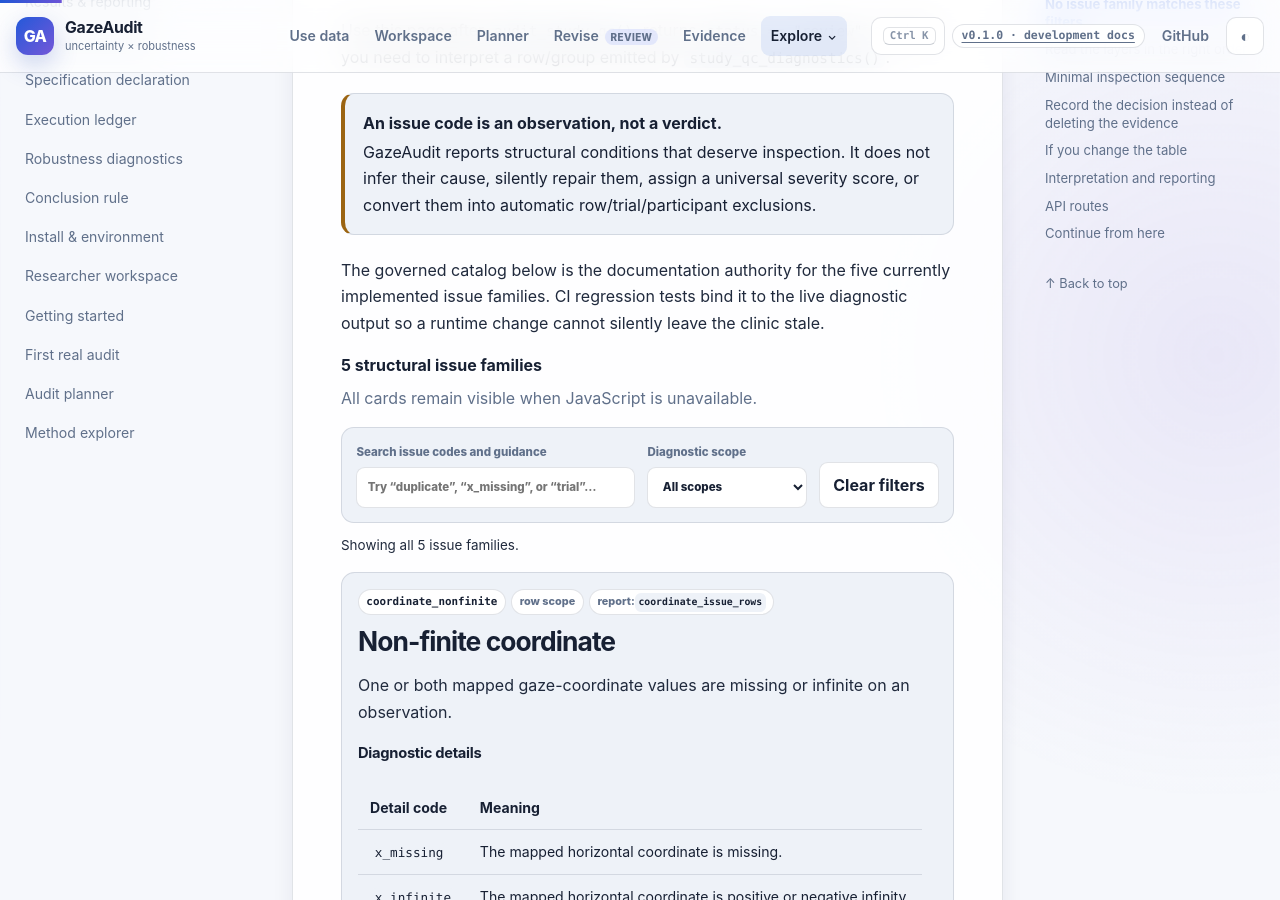
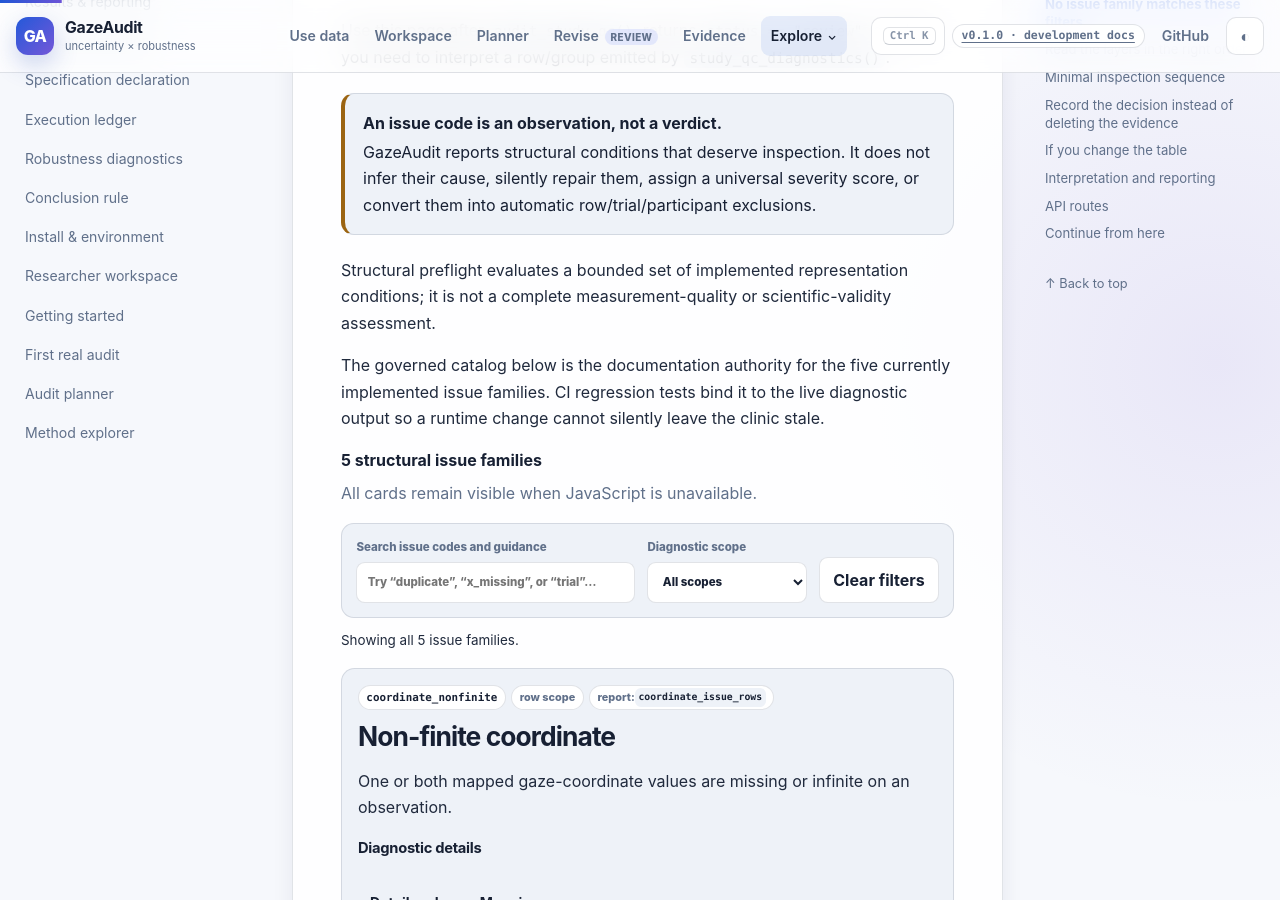
Before and after one commit to stefanosbalaskas/GazeAudit, a Jekyll site: the page built from docs/reference/qc-issue-clinic.md, in a window 1280 px wide and 900 px high, scrolled down 442 px. Built offline with Jekyll 4.4.1, drawn with Linux system fonts in a browser that asks for light colours.

Commit message:
docs: state structural preflight scope boundary

```diff
--- a/docs/reference/qc-issue-clinic.md
+++ b/docs/reference/qc-issue-clinic.md
@@ -16,6 +16,8 @@ Use this page after `audit_study_qc()` returns `status == "review"` or when you
 <strong>An issue code is an observation, not a verdict.</strong>
 GazeAudit reports structural conditions that deserve inspection. It does not infer their cause, silently repair them, assign a universal severity score, or convert them into automatic row/trial/participant exclusions.
 </div>
+
+Structural preflight evaluates a bounded set of implemented representation conditions; it is not a complete measurement-quality or scientific-validity assessment.
 
 The governed catalog below is the documentation authority for the five currently implemented issue families. CI regression tests bind it to the live diagnostic output so a runtime change cannot silently leave the clinic stale.
 
```
